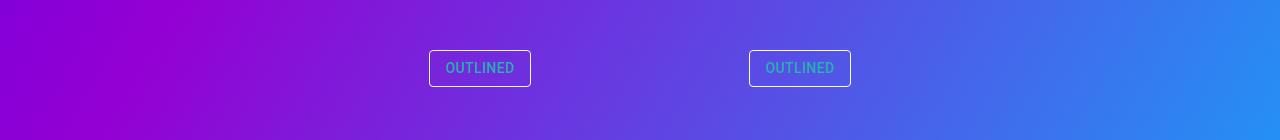
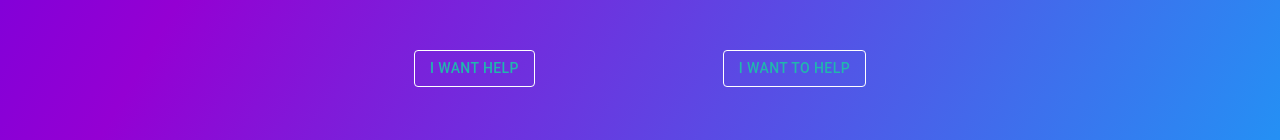
Before and after one commit to NaveenDanj/put-in-shelter, a React (Create React App) app: page / in a window 1280 px wide. Shown: the part 506-646 px from the top of the page. Built offline with nearby package versions, Linux system fonts and the light colour scheme.

Commit message:
added small changes

```diff
--- a/src/Components/Home/HeaderContent.js
+++ b/src/Components/Home/HeaderContent.js
@@ -11,8 +11,8 @@ function HeaderContent() {
             <p style={{ marginTop : -5 ,}}>Aliquip dolor culpa ad officia tempor eu id do reprehenderit. Ex dolore ea anim laboris ea nostrud quis labore aliquip laboris incididunt. Officia exercitation nostrud laboris aute quis. Reprehenderit non veniam mollit sint dolor proident ad. Ea laboris duis sint duis consectetur cillum commodo aliqua ullamco.</p><br/>
 
             <div style={{ width : '100%' , textAlign : 'center' , display : 'flex' , justifyContent : 'space-around' , alignItems : 'center' , marginTop : 15}}>
-                <Button style={{ color: "#21b6ae", border : '1px solid white' }}  variant="outlined">Outlined</Button>
-                <Button style={{ color: "#21b6ae", border : '1px solid white' }} variant="outlined">Outlined</Button>
+                <Button style={{ color: "#21b6ae", border : '1px solid white' }}  variant="outlined">I WANT HELP</Button>
+                <Button style={{ color: "#21b6ae", border : '1px solid white' }} variant="outlined">I WANT TO HELP</Button>
             </div>
 
         </div>
--- a/src/Router/index.js
+++ b/src/Router/index.js
@@ -1,4 +1,5 @@
 import { BrowserRouter, Routes, Route } from "react-router-dom";
+import HelpWantedRegister from "../Views/HelpWantedRegister";
 import Home from "../Views/Home";
 
 export default function RouterView() {
@@ -6,9 +7,9 @@ export default function RouterView() {
     <BrowserRouter>
       <Routes>
             <Route index element={<Home />} />
-            {/* <Route path="blogs" element={<Blogs />} />
-            <Route path="contact" element={<Contact />} />
-            <Route path="*" element={<NoPage />} /> */}
+            <Route path="helpwantsignup" element={<HelpWantedRegister />} />
+            {/* <Route path="contact" element={<Contact />} />
+            <Route path="*" element={<NoPage />} />  */}
       </Routes>
     </BrowserRouter>
   );
--- /dev/null
+++ b/src/Views/HelpWantedRegister.js
@@ -0,0 +1,9 @@
+import React from 'react'
+
+function HelpWantedRegister() {
+  return (
+    <div>HelpWantedRegister</div>
+  )
+}
+
+export default HelpWantedRegister
--- a/src/Views/Home.js
+++ b/src/Views/Home.js
@@ -1,6 +1,6 @@
 import React from 'react'
 import HeaderContent from '../Components/Home/HeaderContent'
-import '../css/Home.css'
+import '../css/back.css'
 
 function Home() {
   return (
```
Also changed, not shown: src/css/back.css (renamed from src/css/Home.css).
